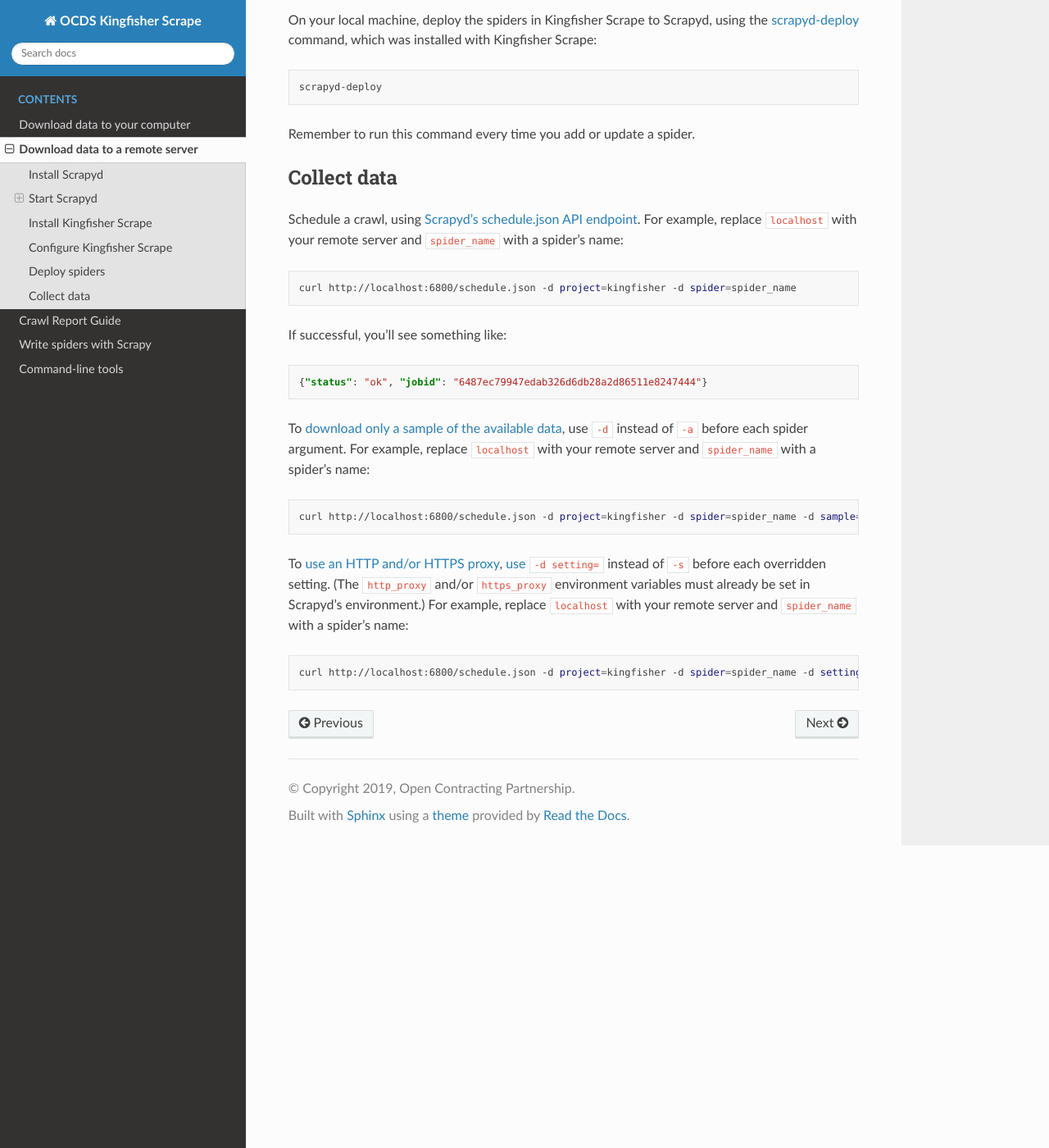
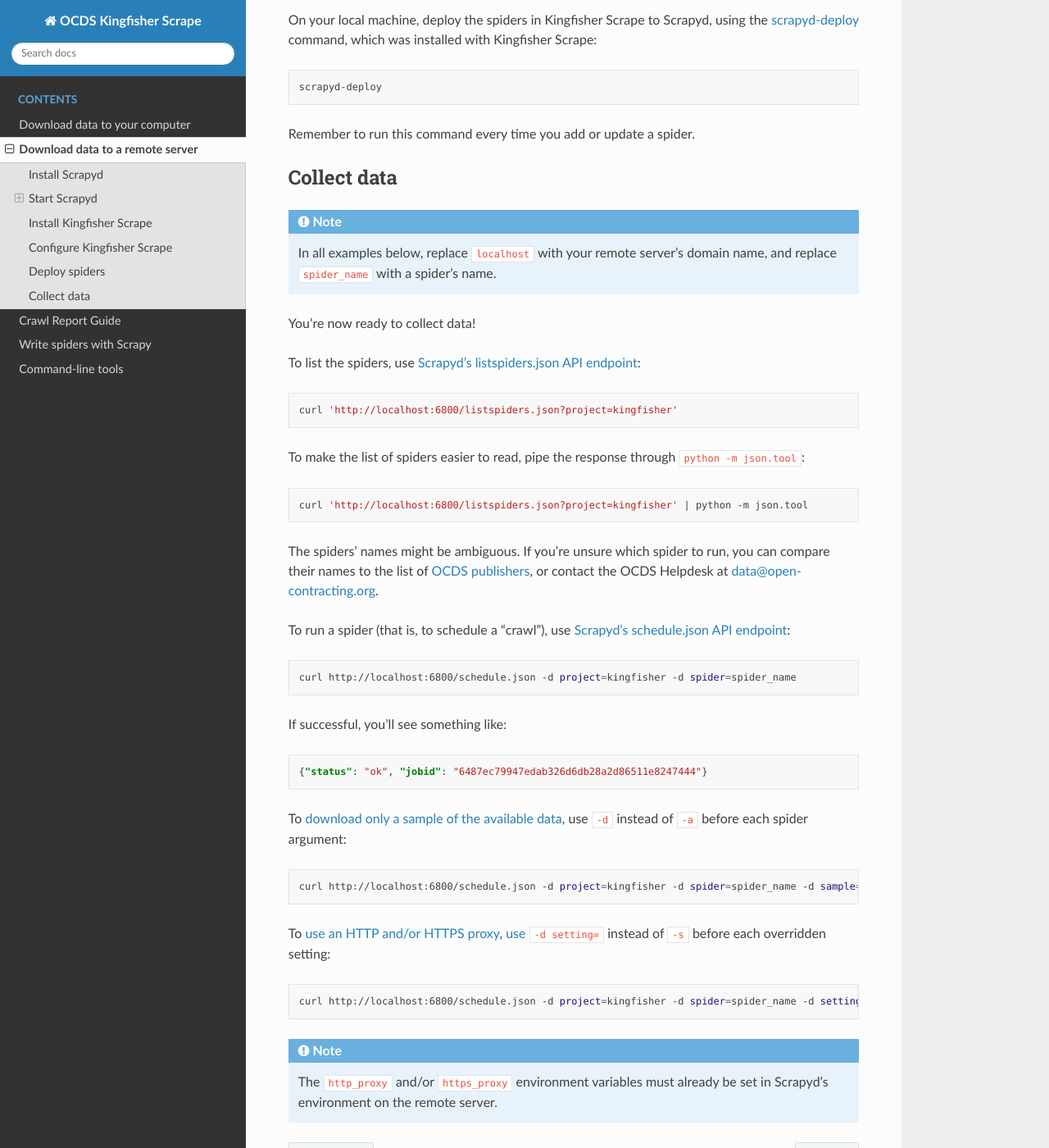
Before and after one commit to open-contracting/kingfisher-collect, a Sphinx documentation site: the page built from docs/scrapyd.rst, in a window 1280 px wide and 1400 px high, scrolled down 1719 px. Shown: the whole window at 82% size. Built offline with Sphinx 7.4.7 and the Read the Docs theme 2.0.0, drawn with Linux system fonts in a browser that asks for light colours.

Commit message:
Add more detail to collecting data with Scrapyd

```diff
--- a/docs/local.rst
+++ b/docs/local.rst
@@ -48,8 +48,6 @@ To list the spiders, run:
 
     scrapy list
 
-Alternately, you can get the list of spiders by accessing the ``kingfisher_scrapy/spiders`` directory in the `GitHub repository <https://github.com/open-contracting/kingfisher-scrape/tree/master/kingfisher_scrapy/spiders>`_. Each ``.py`` file is a spider, and the part before the ``.py`` extension is the spider's name.
-
 The spiders' names might be ambiguous. If you're unsure which spider to run, you can compare their names to the list of `OCDS publishers <https://www.open-contracting.org/worldwide/#/table>`__, or contact the OCDS Helpdesk at data@open-contracting.org.
 
 To run a spider (that is, to start a "crawl"), replace ``spider_name`` below with the name of a spider from ``scrapy list`` above:
--- a/docs/scrapyd.rst
+++ b/docs/scrapyd.rst
@@ -50,9 +50,9 @@ Update the ``url`` variable in the ``scrapy.cfg`` file in your ``kingfisher-scra
 
 .. code-block:: ini
 
-    [deploy]
-    url = http://localhost:6800/
-    project = kingfisher
+   [deploy]
+   url = http://localhost:6800/
+   project = kingfisher
 
 You need to at least replace ``localhost``. If you changed the ``http_port`` variable in Scrapyd's `configuration file <https://scrapyd.readthedocs.io/en/stable/config.html>`__, you need to replace ``6800``.
 
@@ -65,33 +65,57 @@ On your local machine, deploy the spiders in Kingfisher Scrape to Scrapyd, using
 
 .. code-block:: bash
 
-    scrapyd-deploy
+   scrapyd-deploy
 
 Remember to run this command every time you add or update a spider.
 
 Collect data
 ------------
 
-Schedule a crawl, using `Scrapyd's schedule.json API endpoint <https://scrapyd.readthedocs.io/en/stable/api.html#schedule-json>`__. For example, replace ``localhost`` with your remote server and ``spider_name`` with a spider's name:
+.. note::
+
+   In all examples below, replace ``localhost`` with your remote server's domain name, and replace ``spider_name`` with a spider's name.
+
+You're now ready to collect data!
+
+To list the spiders, use `Scrapyd's listspiders.json API endpoint <https://scrapyd.readthedocs.io/en/stable/api.html#listspiders-json>`__:
 
 .. code-block:: bash
 
-    curl http://localhost:6800/schedule.json -d project=kingfisher -d spider=spider_name
+   curl 'http://localhost:6800/listspiders.json?project=kingfisher'
+
+To make the list of spiders easier to read, pipe the response through ``python -m json.tool``:
+
+.. code-block:: bash
+
+   curl 'http://localhost:6800/listspiders.json?project=kingfisher' | python -m json.tool
+
+The spiders' names might be ambiguous. If you're unsure which spider to run, you can compare their names to the list of `OCDS publishers <https://www.open-contracting.org/worldwide/#/table>`__, or contact the OCDS Helpdesk at data@open-contracting.org.
+
+To run a spider (that is, to schedule a "crawl"), use `Scrapyd's schedule.json API endpoint <https://scrapyd.readthedocs.io/en/stable/api.html#schedule-json>`__:
+
+.. code-block:: bash
+
+   curl http://localhost:6800/schedule.json -d project=kingfisher -d spider=spider_name
 
 If successful, you'll see something like:
 
 .. code-block:: json
 
-    {"status": "ok", "jobid": "6487ec79947edab326d6db28a2d86511e8247444"}
+   {"status": "ok", "jobid": "6487ec79947edab326d6db28a2d86511e8247444"}
 
-To :ref:`download only a sample of the available data<sample>`, use ``-d`` instead of ``-a`` before each spider argument. For example, replace ``localhost`` with your remote server and ``spider_name`` with a spider's name:
+To :ref:`download only a sample of the available data<sample>`, use ``-d`` instead of ``-a`` before each spider argument:
 
 .. code-block:: bash
 
-    curl http://localhost:6800/schedule.json -d project=kingfisher -d spider=spider_name -d sample=true
+   curl http://localhost:6800/schedule.json -d project=kingfisher -d spider=spider_name -d sample=true
 
-To :ref:`use an HTTP and/or HTTPS proxy<proxy>`, `use <https://scrapyd.readthedocs.io/en/stable/api.html#schedule-json>`__ ``-d setting=`` instead of ``-s`` before each overridden setting. (The ``http_proxy`` and/or ``https_proxy`` environment variables must already be set in Scrapyd's environment.) For example, replace ``localhost`` with your remote server and ``spider_name`` with a spider's name:
+To :ref:`use an HTTP and/or HTTPS proxy<proxy>`, `use <https://scrapyd.readthedocs.io/en/stable/api.html#schedule-json>`__ ``-d setting=`` instead of ``-s`` before each overridden setting:
 
 .. code-block:: bash
 
-    curl http://localhost:6800/schedule.json -d project=kingfisher -d spider=spider_name -d setting=HTTPPROXY_ENABLED=True
+   curl http://localhost:6800/schedule.json -d project=kingfisher -d spider=spider_name -d setting=HTTPPROXY_ENABLED=True
+
+.. note::
+
+   The ``http_proxy`` and/or ``https_proxy`` environment variables must already be set in Scrapyd's environment on the remote server.
```
